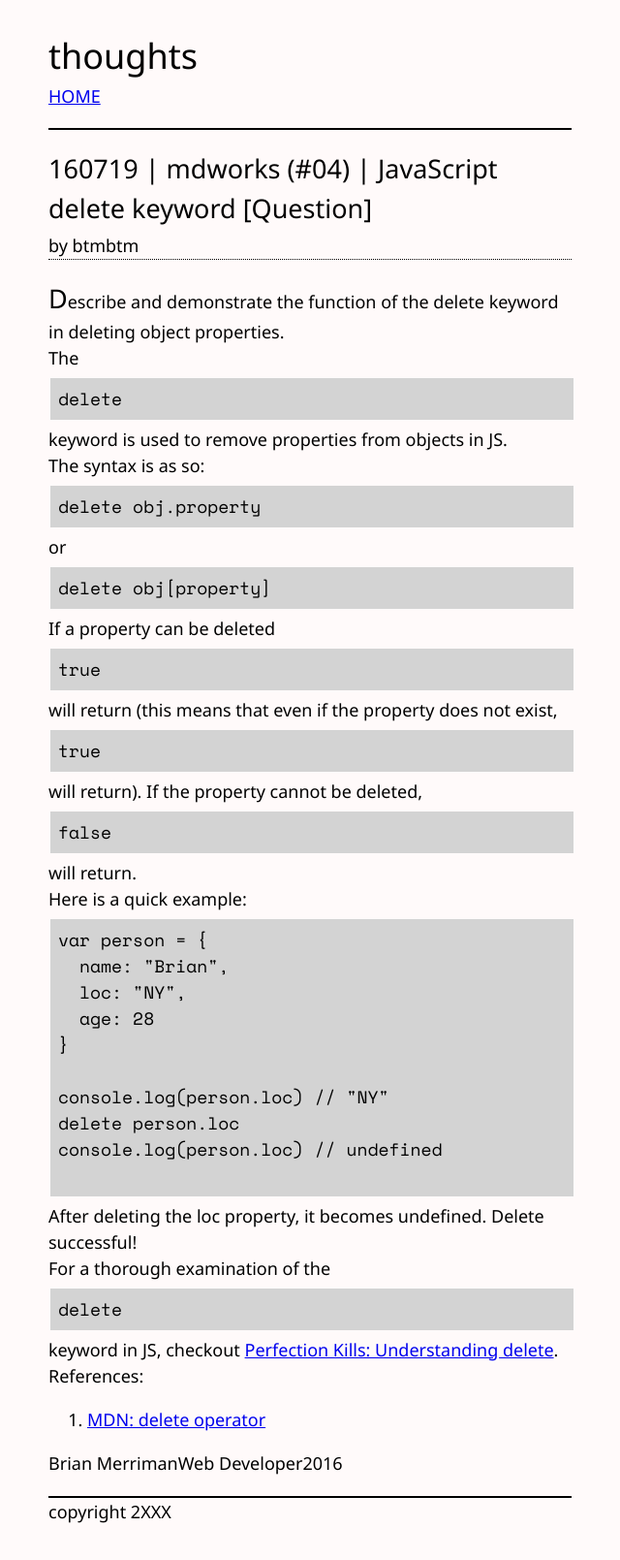
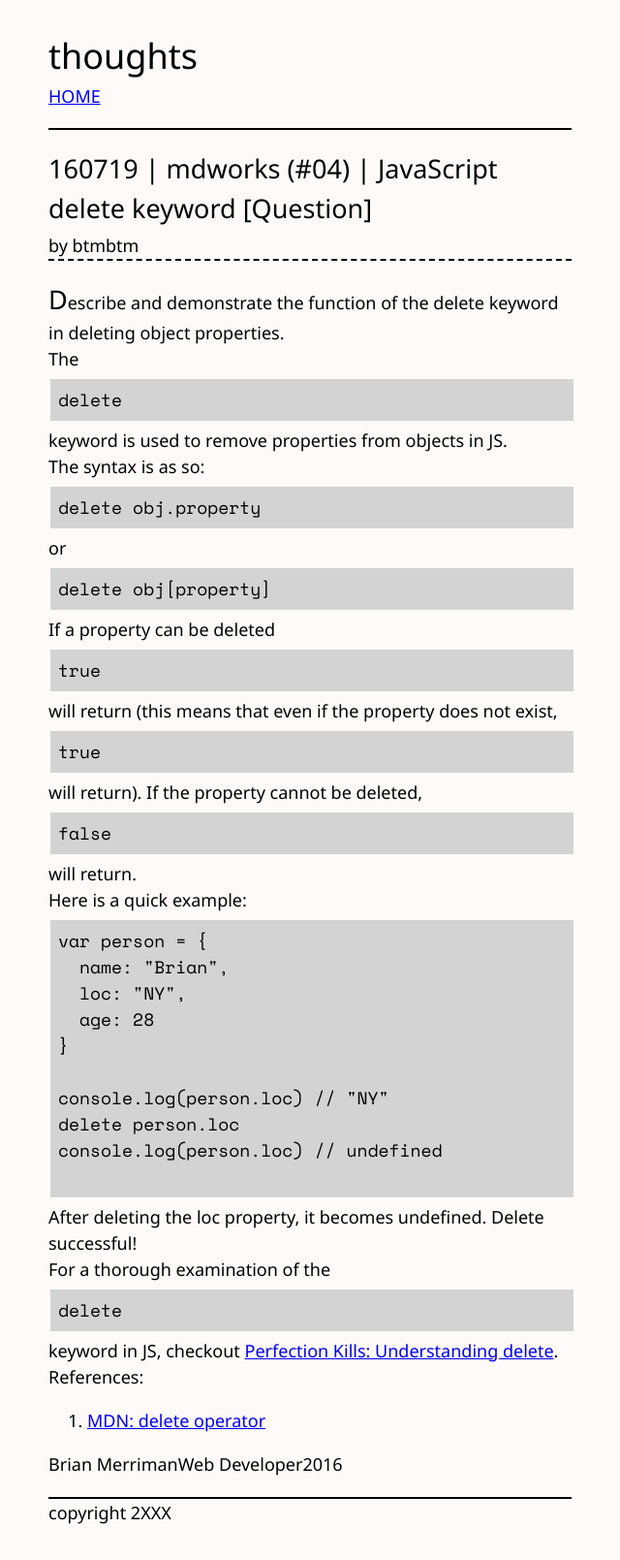
Before and after one commit to btmbtm/btmbtm.github.io, a Jekyll site: the page built from MDWork/2016-07-19-mdworks-04-question-JS-delete-keyword.md, in a window 1280 px wide. Shown: the whole page at 97% size, without its empty margins (320-960 px from the left). Built offline with Jekyll 4.4.1, drawn with Linux system fonts in a browser that asks for light colours.

Commit message:
dashed lines

```diff
--- a/css/main.css
+++ b/css/main.css
@@ -117,7 +117,7 @@ header {
   font-size: 1.5em; }
 
 .post__header {
-  border-bottom: 1px dotted black;
+  border-bottom: 2px dashed black;
   margin: 20px 0; }
 
 .post__title {
--- a/scss/layouts/_post.scss
+++ b/scss/layouts/_post.scss
@@ -8,7 +8,7 @@
 }
 
 .post__header{
-	border-bottom: 1px dotted black;
+	border-bottom: 2px dashed black;
 	margin: 20px 0;
 
 }
```
